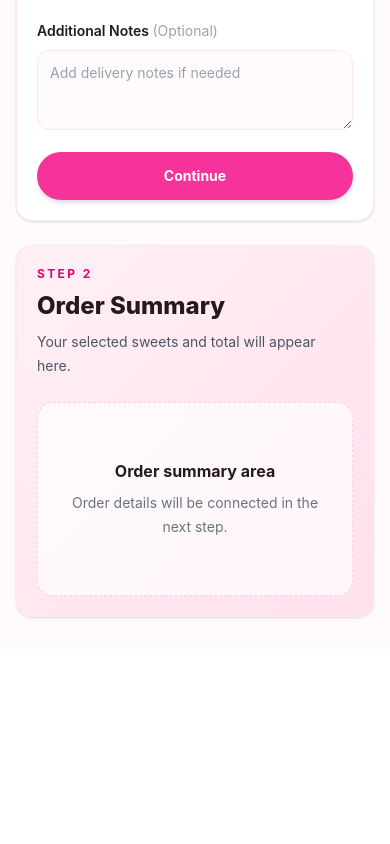
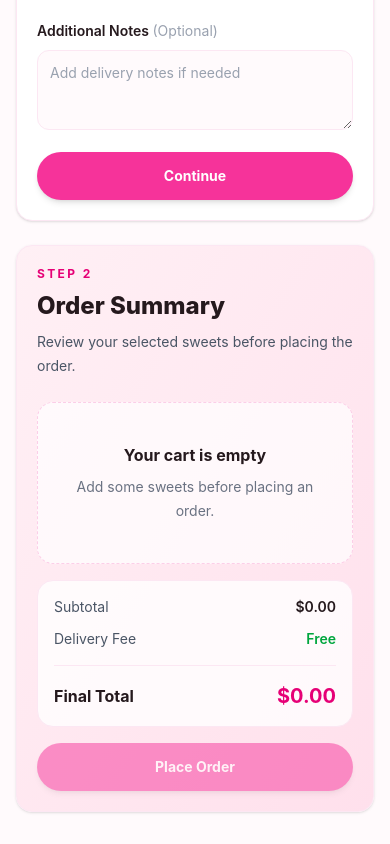
Before and after one commit to Naser-frontend/sweet-house, a React app in the folder frontend/: page /checkout in a window 390 px wide. Shown: the part 933-1777 px from the top of the page. Before the commit the page ends 1582 px from the top, so only its background shows below. Built offline with nearby package versions, Linux system fonts and the light colour scheme; the HTML template or start-up script is replaced by a standard one.

Commit message:
add dynamic checkout order summary

```diff
--- a/frontend/src/pages/Cart.jsx
+++ b/frontend/src/pages/Cart.jsx
@@ -148,12 +148,12 @@ function Cart() {
                 </div>
               </div>
 
-              <button
-                type="button"
-                className="mt-6 w-full rounded-full bg-pink-500 px-6 py-3 font-semibold text-white shadow-sm transition hover:bg-pink-600 hover:shadow-md"
+              <Link
+                to="/checkout"
+                className="mt-6 block w-full rounded-full bg-pink-500 px-6 py-3 text-center font-semibold text-white shadow-sm transition hover:bg-pink-600 hover:shadow-md"
               >
                 Proceed to Checkout
-              </button>
+              </Link>
               <Link
                 to="/products"
                 className="mt-4 block text-center text-sm font-semibold text-pink-500 transition hover:text-pink-600"
--- a/frontend/src/pages/Checkout.jsx
+++ b/frontend/src/pages/Checkout.jsx
@@ -1,6 +1,8 @@
 import { useState } from "react";
+import { useCart } from "../context/useCart";
 
 function Checkout() {
+  const { cartItems } = useCart();
   const [formData, setFormData] = useState({
     fullName: "",
     email: "",
@@ -44,6 +46,13 @@ function Checkout() {
         ? "border-red-300 focus:border-red-400"
         : "border-pink-100 focus:border-pink-400"
     }`;
+
+  const deliveryFee = 0;
+  const subtotal = cartItems.reduce(
+    (total, item) => total + item.price * item.quantity,
+    0
+  );
+  const finalTotal = subtotal + deliveryFee;
 
   return (
     <main className="min-h-[calc(100vh-5rem)] bg-[#fffafc] px-4 py-8 sm:px-6 sm:py-10 lg:px-8 lg:py-14">
@@ -128,17 +137,61 @@ function Checkout() {
                 Order Summary
               </h2>
               <p className="mt-2 text-sm leading-6 text-gray-600">
-                Your selected sweets and total will appear here.
+                Review your selected sweets before placing the order.
               </p>
             </div>
 
-            <div className="rounded-2xl border border-dashed border-pink-200 bg-white/70 px-5 py-14 text-center sm:px-8">
-              <p className="text-base font-bold text-[#25191d]">
-                Order summary area
-              </p>
-              <p className="mt-2 text-sm leading-6 text-gray-500">
-                Order details will be connected in the next step.
-              </p>
+            <div className="space-y-4">
+              {cartItems.length > 0 ? (
+                <div className="space-y-3">
+                  {cartItems.map((item) => (
+                    <div key={item.id} className="flex items-center gap-3 rounded-xl border border-pink-100 bg-white/80 p-3">
+                      <div className="h-16 w-16 shrink-0 overflow-hidden rounded-lg bg-pink-50">
+                        {item.image ? (
+                          <img src={item.image} alt={item.name} className="h-full w-full object-cover" />
+                        ) : (
+                          <span className="flex h-full items-center justify-center text-[10px] text-pink-400">No image</span>
+                        )}
+                      </div>
+                      <div className="min-w-0 flex-1">
+                        <p className="truncate text-sm font-bold text-[#25191d]">{item.name}</p>
+                        <p className="mt-1 text-xs text-gray-500">Qty: {item.quantity}</p>
+                      </div>
+                      <p className="shrink-0 text-sm font-bold text-pink-600">
+                        ${(item.price * item.quantity).toFixed(2)}
+                      </p>
+                    </div>
+                  ))}
+                </div>
+              ) : (
+                <div className="rounded-2xl border border-dashed border-pink-200 bg-white/70 px-5 py-10 text-center sm:px-8">
+                  <p className="text-base font-bold text-[#25191d]">Your cart is empty</p>
+                  <p className="mt-2 text-sm leading-6 text-gray-500">Add some sweets before placing an order.</p>
+                </div>
+              )}
+
+              <div className="rounded-2xl border border-pink-100 bg-white/80 p-4 text-sm text-gray-600">
+                <div className="flex items-center justify-between">
+                  <span>Subtotal</span>
+                  <span className="font-semibold text-[#25191d]">${subtotal.toFixed(2)}</span>
+                </div>
+                <div className="mt-3 flex items-center justify-between">
+                  <span>Delivery Fee</span>
+                  <span className="font-semibold text-green-600">Free</span>
+                </div>
+                <div className="mt-4 flex items-center justify-between border-t border-pink-100 pt-4 text-base font-bold text-[#25191d]">
+                  <span>Final Total</span>
+                  <span className="text-xl text-pink-600">${finalTotal.toFixed(2)}</span>
+                </div>
+              </div>
+
+              <button
+                type="button"
+                disabled={cartItems.length === 0}
+                className="inline-flex h-12 w-full items-center justify-center rounded-full bg-pink-500 px-6 text-sm font-bold text-white shadow-md transition hover:-translate-y-0.5 hover:bg-pink-600 hover:shadow-lg disabled:cursor-not-allowed disabled:opacity-50 disabled:hover:translate-y-0 disabled:hover:bg-pink-500"
+              >
+                Place Order
+              </button>
             </div>
           </aside>
         </div>
```
